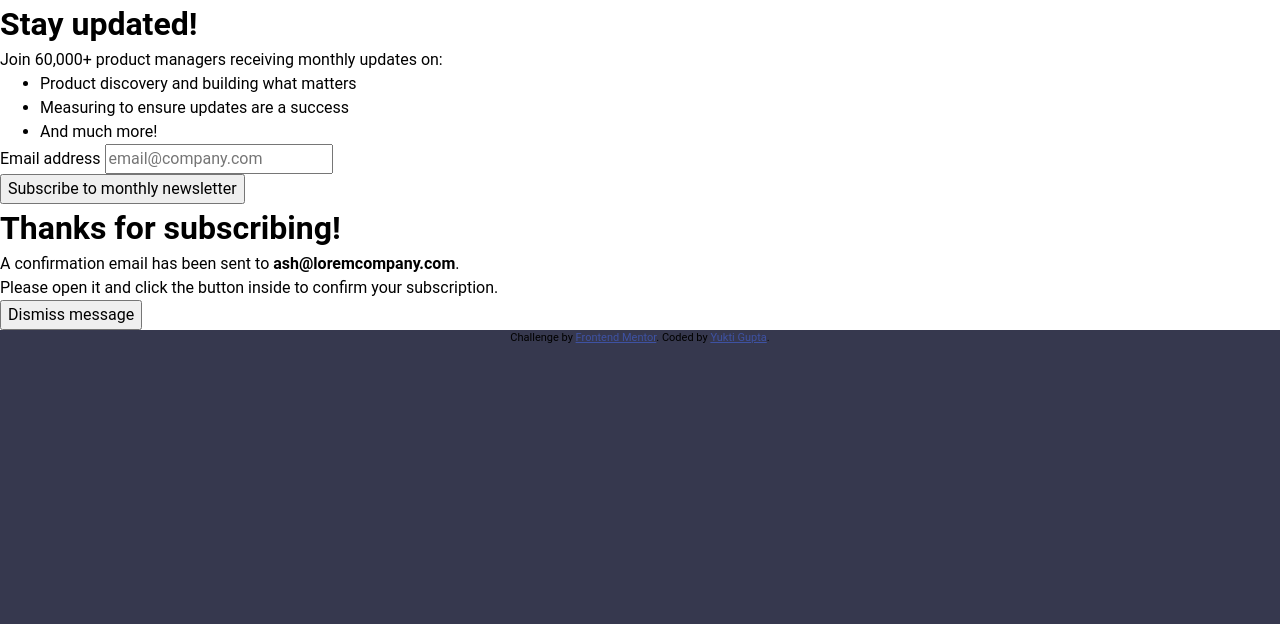
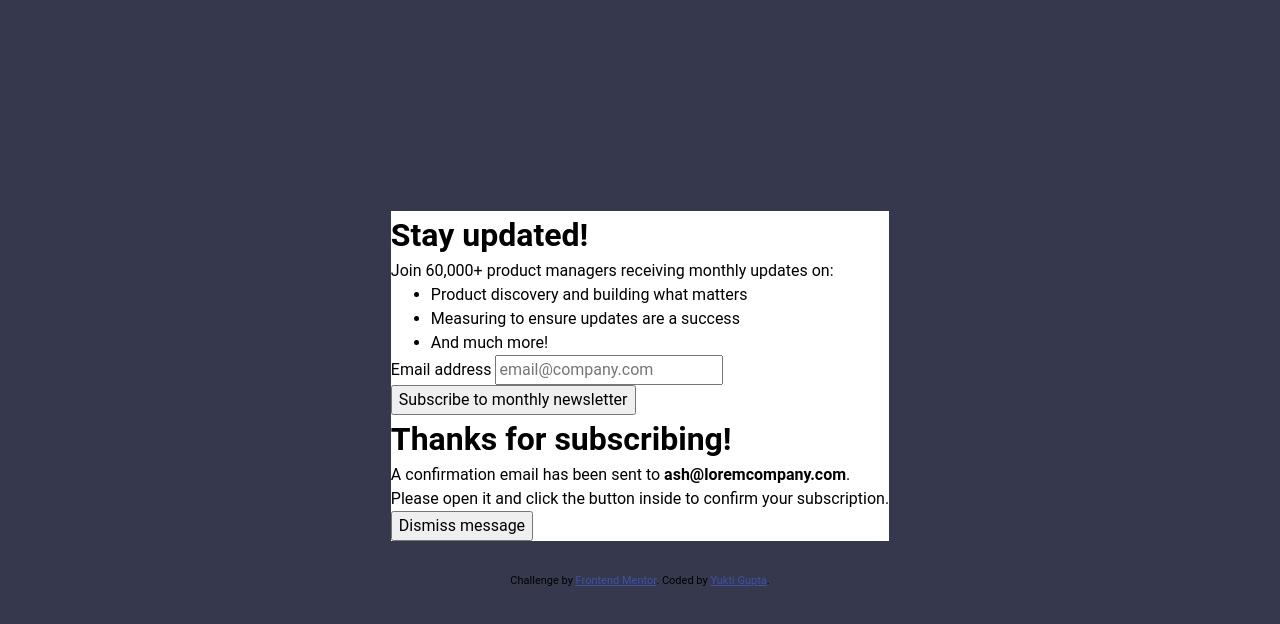
Before and after one commit to yMeeraki/newsletter-sign-up-with-success-message, a plain HTML site: page index.html in a window 1280 px wide. Drawn offline with Linux system fonts and the light colour scheme.

Commit message:
Updated Styling

```diff
--- a/index.html
+++ b/index.html
@@ -64,10 +64,10 @@
     </main>
 
 
-    <div class="attribution">
+    <footer class="attribution">
       Challenge by <a href="https://www.frontendmentor.io?ref=challenge" target="_blank">Frontend Mentor</a>.
       Coded by <a href="#">Yukti Gupta</a>.
-    </div>
+    </footer>
 
     <script src="script.js"></script>
   </body>
--- a/stylesheet.css
+++ b/stylesheet.css
@@ -2,6 +2,15 @@ body{
     font-family: "Roboto", sans-serif;
 
     background-color: hsl(235, 18%, 26%);
+
+    display: flex;
+    flex-direction: column;
+    gap: 2rem;
+
+    justify-content: center;
+    align-items: center;
+
+    min-height: 100svh;
 }
 
 /*Styling of card*/
```
